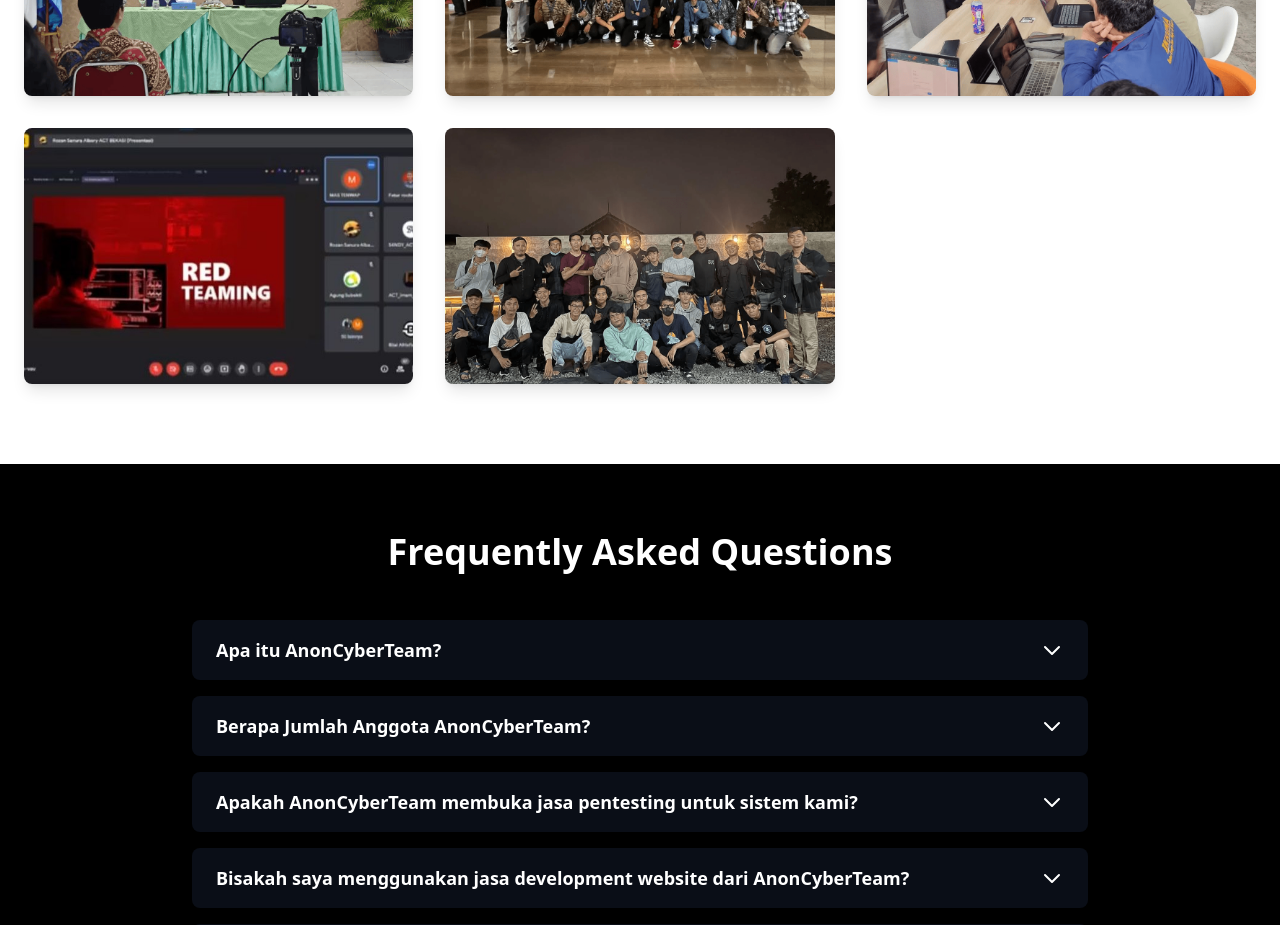
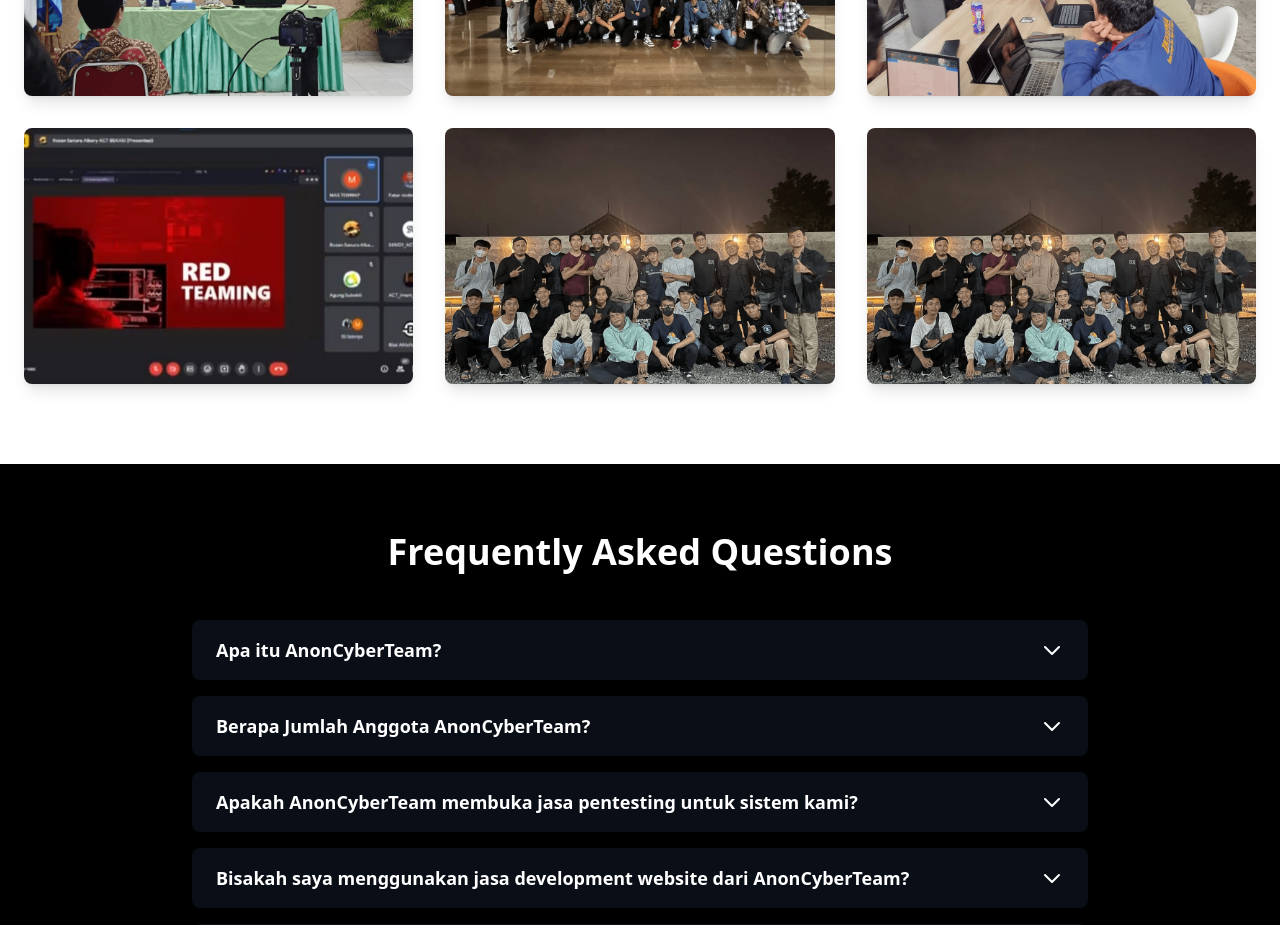
Before and after one commit to kyuurazz/ACT, a React (Create React App) app: page / in a window 1280 px wide. Shown: the part 2300-3225 px from the top of the page. Built offline with nearby package versions, Linux system fonts and the light colour scheme.

Commit message:
Update Kegiatan.js

```diff
--- a/src/components/Kegiatan.js
+++ b/src/components/Kegiatan.js
@@ -20,6 +20,11 @@ const kegiatanData = [
     img: 'webinar.jpg',
     title: 'Sharing Session',
     desc: 'Sesi untuk berbagi pengetahuan dan belajar bersama-sama.',
+  },
+  {
+    img: 'gathering.png',
+    title: 'Gathering & Meet up',
+    desc: 'Berkumpul dan berbincang terkait tren teknologi dan bersenang-senang.',
   },
   {
     img: 'gathering.png',
```
